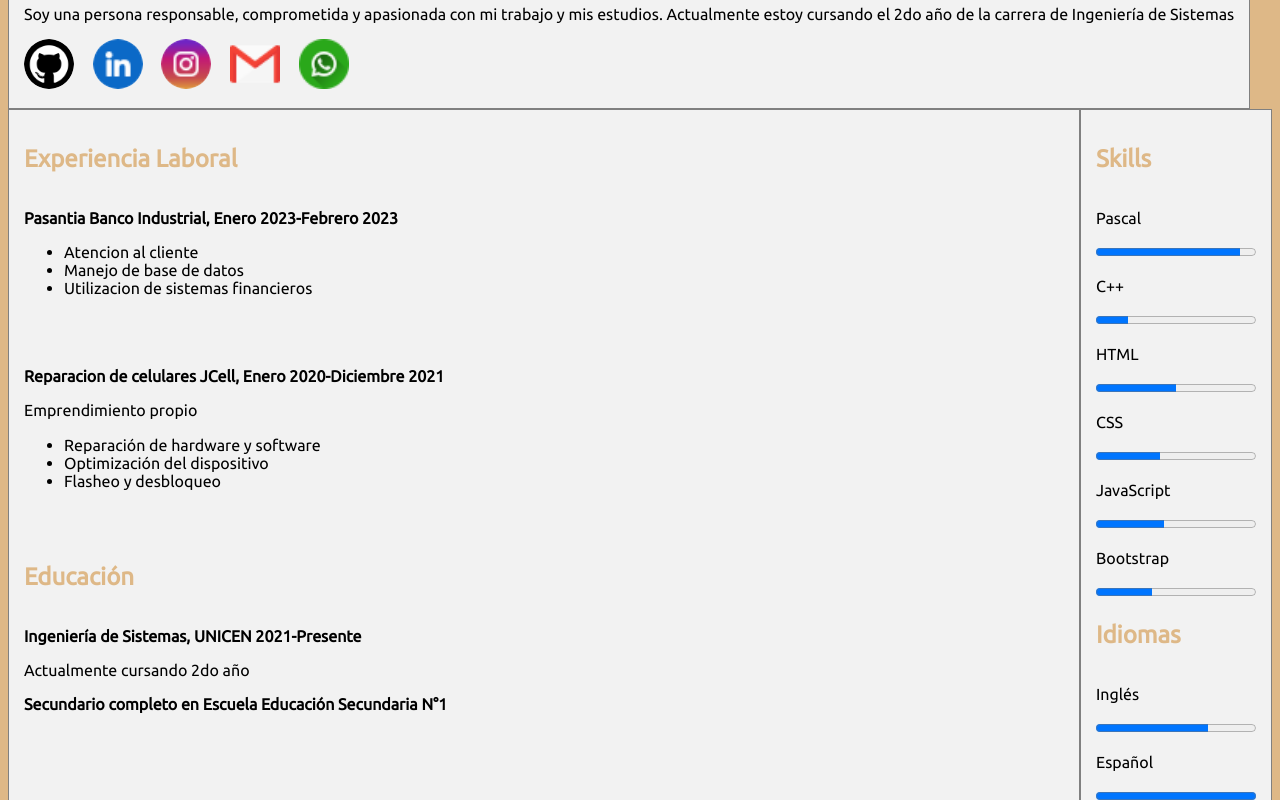
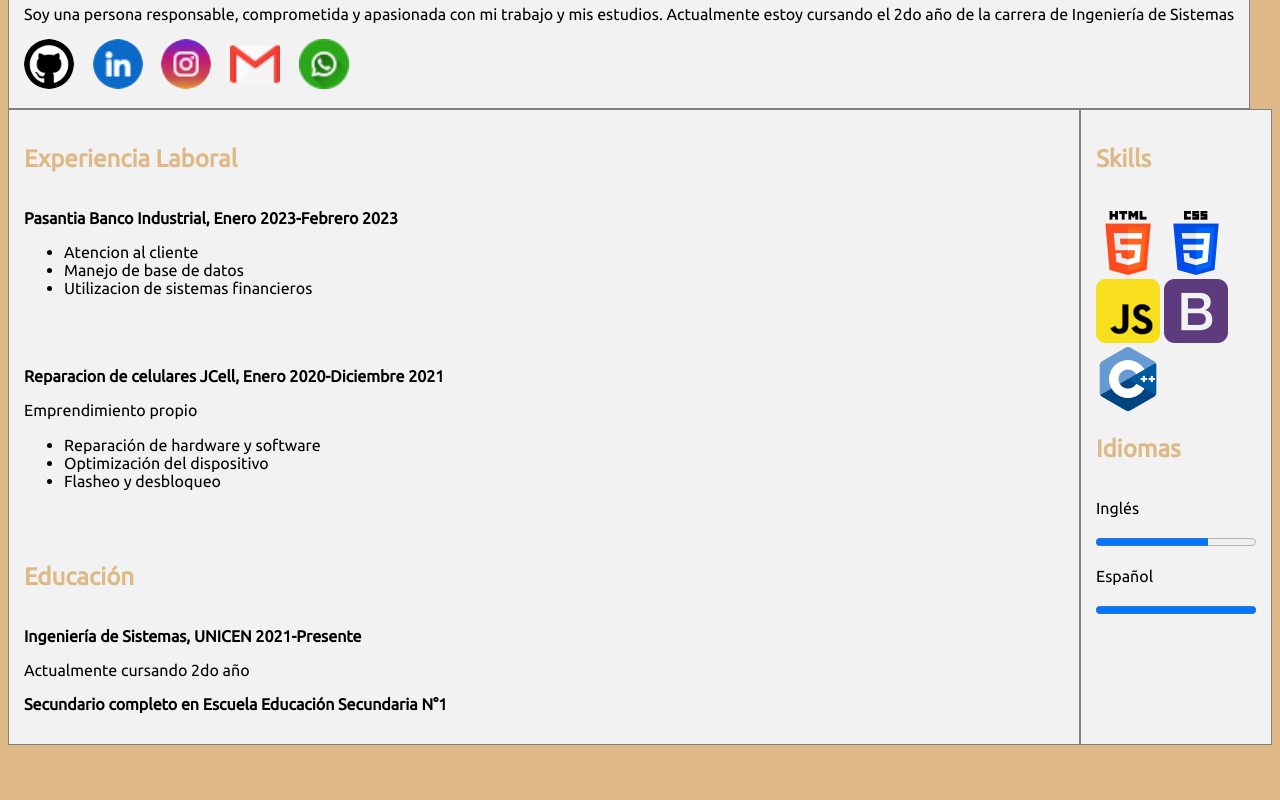
Before and after one commit to JuaniCurtale/JuaniCurtale.github.io, a plain HTML site: page index.html in a window 1280 px wide. Shown: the part 587-1387 px from the top of the page. After the commit the page ends 1340 px from the top, so only its background shows below. Drawn offline with Linux system fonts and the light colour scheme.

Commit message:
Actualizacion de iconos

```diff
--- a/estilos/habilidades.css
+++ b/estilos/habilidades.css
@@ -5,6 +5,14 @@
     display: table-cell;
     width: 100%;
   }
+
+.skills{
+    width: 64px;
+}
+
+#logo_cplusplus{
+    width: 60px;
+}
 
 @media only screen and (max-width: 600px) {
     #foto_perfil {
--- a/index.html
+++ b/index.html
@@ -67,18 +67,14 @@
             <div class="col">
                     <div id="Skills">
                         <h2>Skills</h2>
-                        <p>Pascal</p>
-                        <progress value="90" max="100">90%</progress>
-                        <p>C++</p>
-                        <progress value="20" max="100">20%</progress>
-                        <p>HTML</p>
-                        <progress value="50" max="100">50%</progress>
-                        <p>CSS</p>
-                        <progress value="40" max="100">40%</progress>
-                        <p>JavaScript</p>
-                        <progress value="43" max="100">43%</progress>
-                        <p>Bootstrap</p>
-                        <progress value="35" max="100">35%</progress>
+                        <br></br>
+
+                        <img class="skills" src="images/html-5.png" alt="">
+                        <img class="skills" src="images/css-3.png">
+                        <img class="skills" src="images/javascript_icon_130900.png" alt="">
+                        <img class="skills" src="images/bootstrap.png">
+                        <img class="skills" src="images/c++final.png" alt="">
+
                     </div>
 
                     <div id="Idiomas">
```
Also changed, not shown: images/001-facebook.png (deleted), images/002-facebook-1.png (deleted), images/bootstrap.png (added), images/c++final.png (added), images/css-3.png (added), images/html-5.png (added), images/javascript_icon_130900.png (added).
